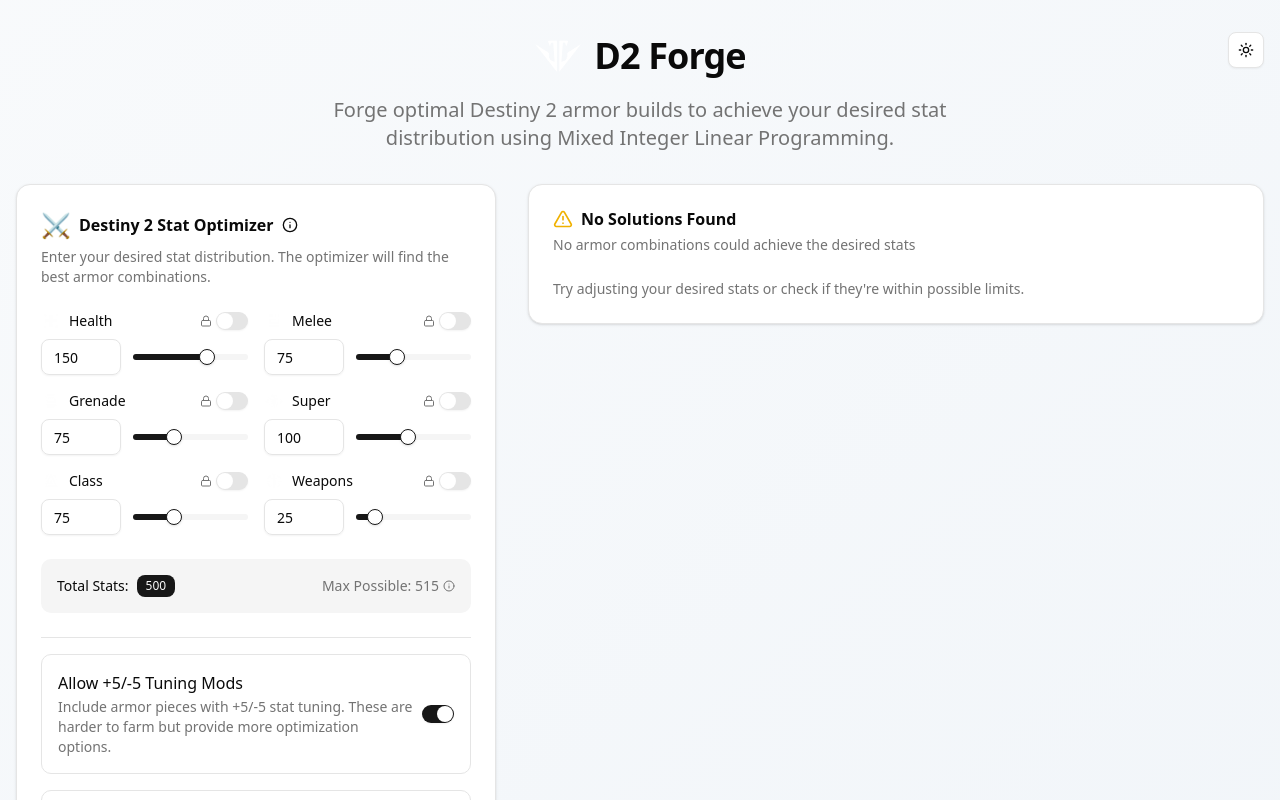
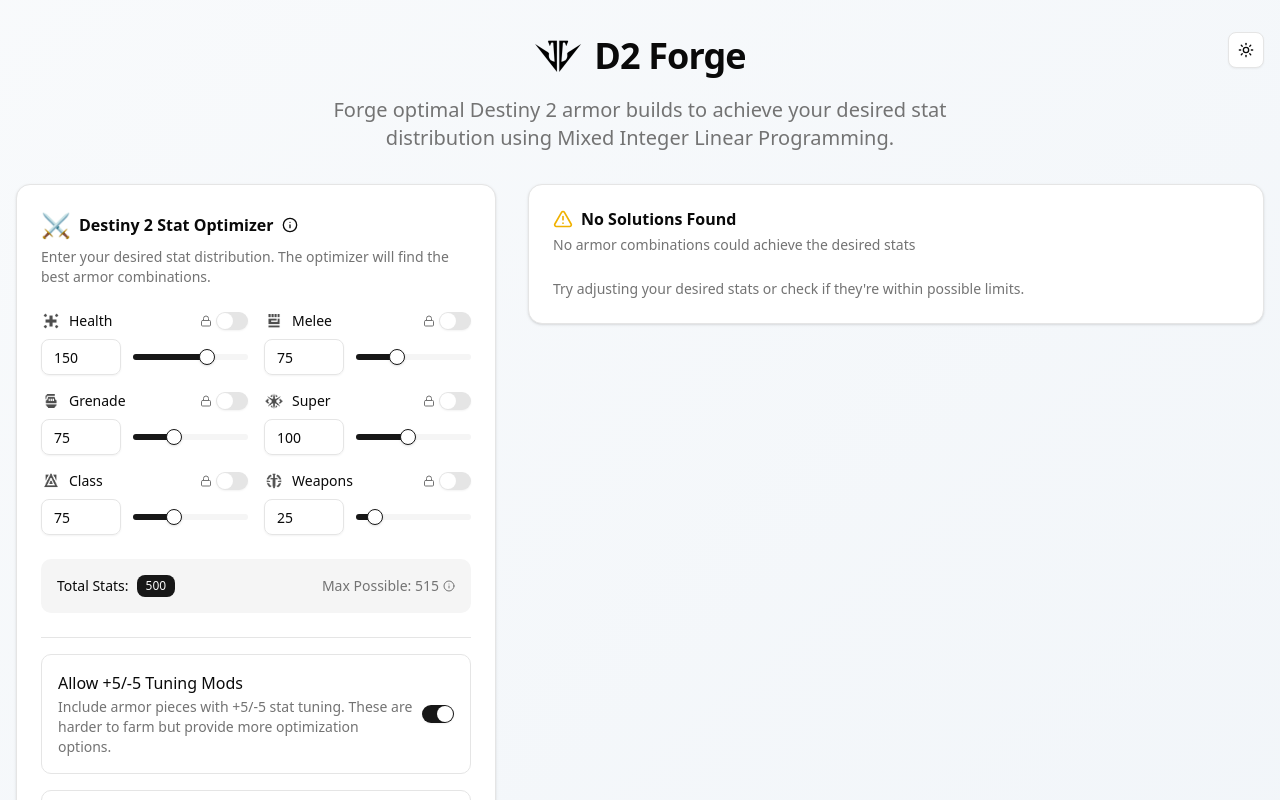
Before and after one commit to brandonlyee/D2Forge, a Next.js app in the folder d2-forge/: page / in a window 1280 px wide. Shown: the top 800 px of the page. Built offline with nearby package versions, Linux system fonts and the light colour scheme.

Commit message:
invert icons in light mode

```diff
--- a/d2-forge/src/app/page.tsx
+++ b/d2-forge/src/app/page.tsx
@@ -118,7 +118,7 @@
                 <img
                   src="/d2-forge.svg"
                   alt="D2 Forge Logo"
-                  className="w-12 h-12"
+                  className="w-12 h-12 filter dark:invert-0 invert"
                 />
                 <h1 className="text-4xl font-bold tracking-tight">
                   D2 Forge
--- a/d2-forge/src/components/stat-icon.tsx
+++ b/d2-forge/src/components/stat-icon.tsx
@@ -39,7 +39,7 @@
       alt={`${statToUse} icon`}
       width={size}
       height={size}
-      className={`inline-block ${className}`}
+      className={`inline-block filter dark:invert-0 invert ${className}`}
       suppressHydrationWarning
     />
   )
```
